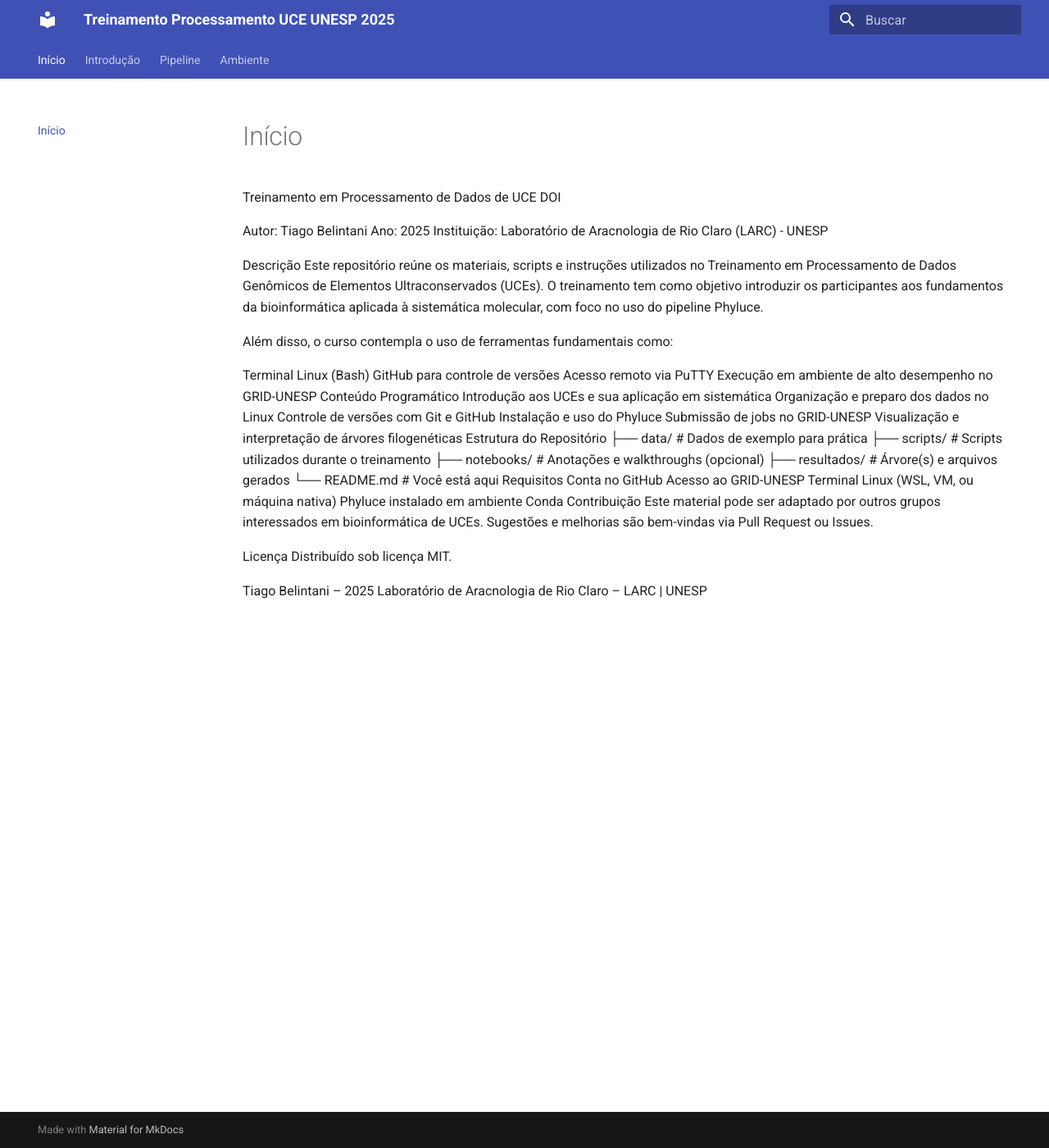
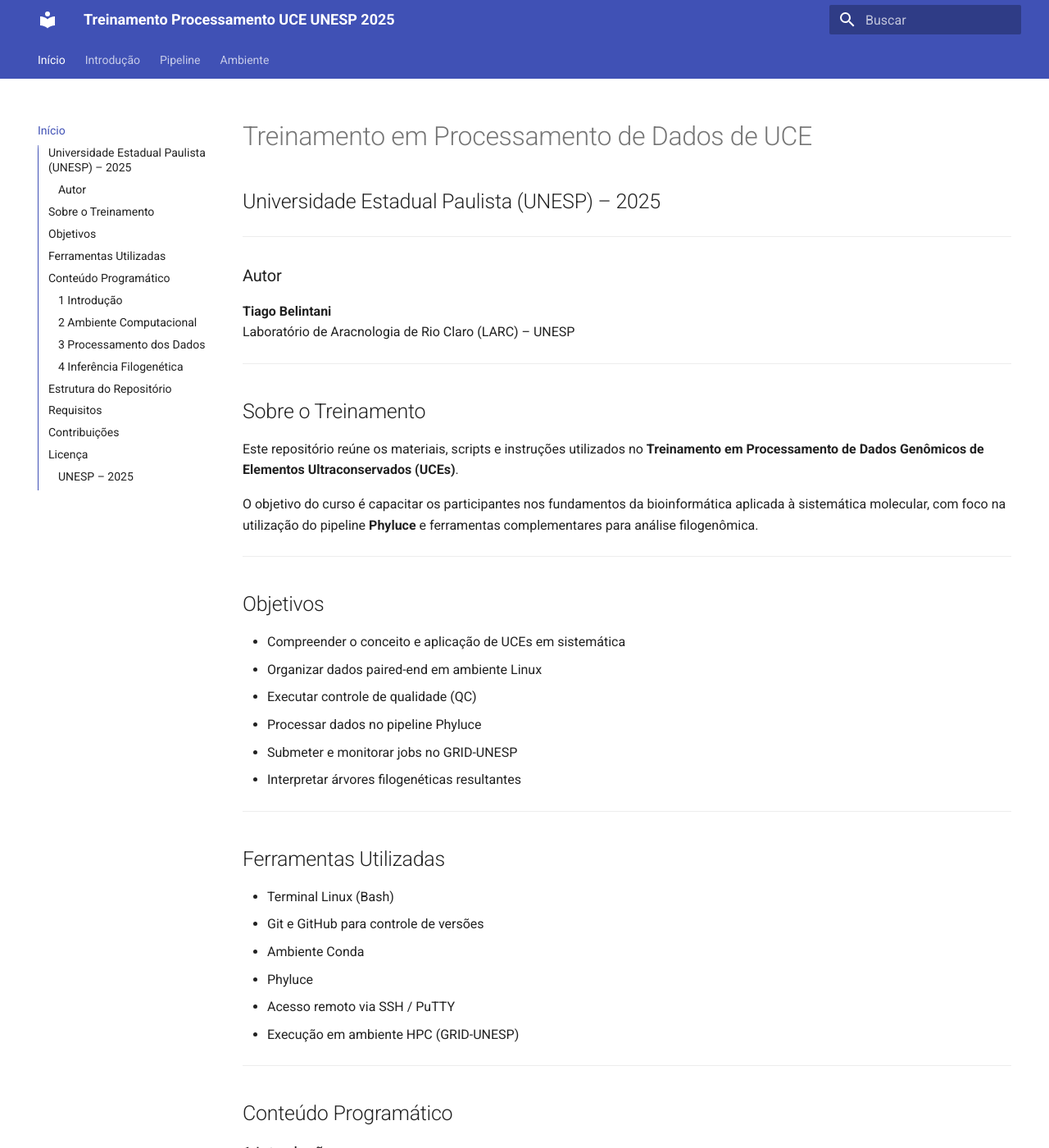
Before and after one commit to TiagoBelintani/Treinamento_Processamento_UCE_UNESP_2025, an MkDocs documentation site: the page built from docs/index.md, in a window 1280 px wide and 1400 px high. Shown: the whole window at 82% size. Built offline with MkDocs 1.6.1 and Material for MkDocs 9.7.7, drawn with Linux system fonts in a browser that asks for light colours; some of the changed text lies outside the part shown.

Commit message:
Update homepage with structured content

```diff
--- a/docs/index.md
+++ b/docs/index.md
@@ -1,43 +1,99 @@
-Treinamento em Processamento de Dados de UCE
-DOI
+# Treinamento em Processamento de Dados de UCE
+## Universidade Estadual Paulista (UNESP) – 2025
 
-Autor: Tiago Belintani
-Ano: 2025
-Instituição: Laboratório de Aracnologia de Rio Claro (LARC) - UNESP
+---
 
-Descrição
-Este repositório reúne os materiais, scripts e instruções utilizados no Treinamento em Processamento de Dados Genômicos de Elementos Ultraconservados (UCEs).
-O treinamento tem como objetivo introduzir os participantes aos fundamentos da bioinformática aplicada à sistemática molecular, com foco no uso do pipeline Phyluce.
+### Autor
+**Tiago Belintani**
+Laboratório de Aracnologia de Rio Claro (LARC) – UNESP
 
-Além disso, o curso contempla o uso de ferramentas fundamentais como:
+---
 
-Terminal Linux (Bash)
-GitHub para controle de versões
-Acesso remoto via PuTTY
-Execução em ambiente de alto desempenho no GRID-UNESP
-Conteúdo Programático
-Introdução aos UCEs e sua aplicação em sistemática
-Organização e preparo dos dados no Linux
-Controle de versões com Git e GitHub
-Instalação e uso do Phyluce
-Submissão de jobs no GRID-UNESP
-Visualização e interpretação de árvores filogenéticas
-Estrutura do Repositório
-├── data/                 # Dados de exemplo para prática
-├── scripts/              # Scripts utilizados durante o treinamento
-├── notebooks/            # Anotações e walkthroughs (opcional)
-├── resultados/           # Árvore(s) e arquivos gerados
-└── README.md             # Você está aqui
-Requisitos
-Conta no GitHub
-Acesso ao GRID-UNESP
-Terminal Linux (WSL, VM, ou máquina nativa)
-Phyluce instalado em ambiente Conda
-Contribuição
-Este material pode ser adaptado por outros grupos interessados em bioinformática de UCEs. Sugestões e melhorias são bem-vindas via Pull Request ou Issues.
+##  Sobre o Treinamento
 
-Licença
+Este repositório reúne os materiais, scripts e instruções utilizados no **Treinamento em Processamento de Dados Genômicos de Elementos Ultraconservados (UCEs)**.
+
+O objetivo do curso é capacitar os participantes nos fundamentos da bioinformática aplicada à sistemática molecular, com foco na utilização do pipeline **Phyluce** e ferramentas complementares para análise filogenômica.
+
+---
+
+##  Objetivos
+
+- Compreender o conceito e aplicação de UCEs em sistemática
+- Organizar dados paired-end em ambiente Linux
+- Executar controle de qualidade (QC)
+- Processar dados no pipeline Phyluce
+- Submeter e monitorar jobs no GRID-UNESP
+- Interpretar árvores filogenéticas resultantes
+
+---
+
+##  Ferramentas Utilizadas
+
+- Terminal Linux (Bash)
+- Git e GitHub para controle de versões
+- Ambiente Conda
+- Phyluce
+- Acesso remoto via SSH / PuTTY
+- Execução em ambiente HPC (GRID-UNESP)
+
+---
+
+##  Conteúdo Programático
+
+### ️1 Introdução
+- Conceito de Ultra-Conserved Elements (UCEs)
+- Target capture e aplicações filogenômicas
+
+### 2 Ambiente Computacional
+- Estrutura básica de diretórios
+- Organização de dados FASTQ paired-end
+- Gerenciamento de ambientes Conda
+
+### 3 Processamento dos Dados
+- Controle de qualidade
+- Montagem de contigs
+- Extração de loci UCE
+- Alinhamento e construção de matrizes
+
+### 4 Inferência Filogenética
+- Preparação das matrizes
+- Execução de análises
+- Visualização e interpretação de árvores
+
+---
+
+## Estrutura do Repositório
+
+├── data/ # Dados de exemplo
+├── scripts/ # Scripts utilizados no treinamento
+├── notebooks/ # Anotações e walkthroughs
+├── resultados/ # Outputs gerados
+└── docs/ # Documentação do curso
+
+## Requisitos
+
+- Conta no GitHub
+- Acesso ao GRID-UNESP
+- Terminal Linux (WSL, VM ou nativo)
+- Ambiente Conda configurado
+- Phyluce instalado
+
+---
+
+##  Contribuições
+
+Este material pode ser adaptado por outros grupos interessados em bioinformática aplicada a UCEs.
+
+Sugestões e melhorias são bem-vindas via **Issues** ou **Pull Requests**.
+
+---
+
+##  Licença
+
 Distribuído sob licença MIT.
 
-Tiago Belintani – 2025
-Laboratório de Aracnologia de Rio Claro – LARC | UNESP
+---
+
+### UNESP – 2025
+Laboratório de Aracnologia de Rio Claro (LARC)
```
